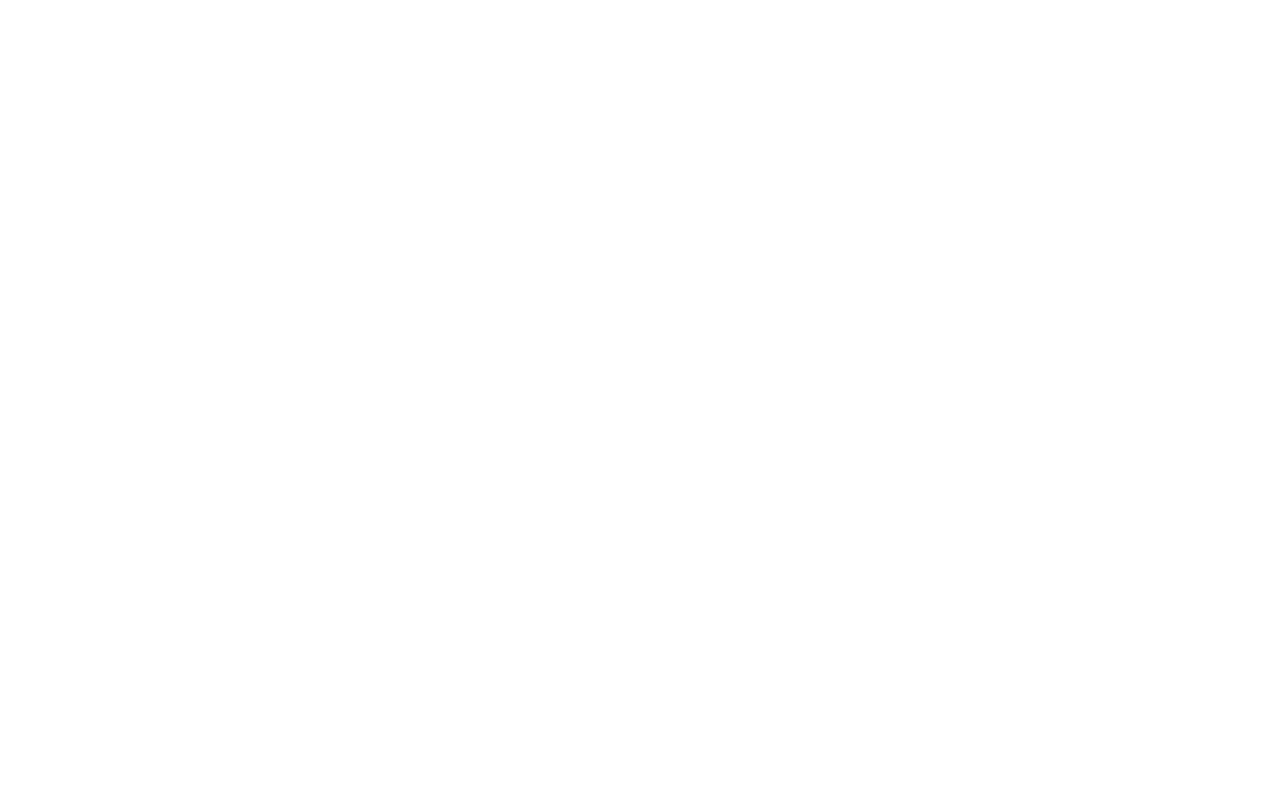
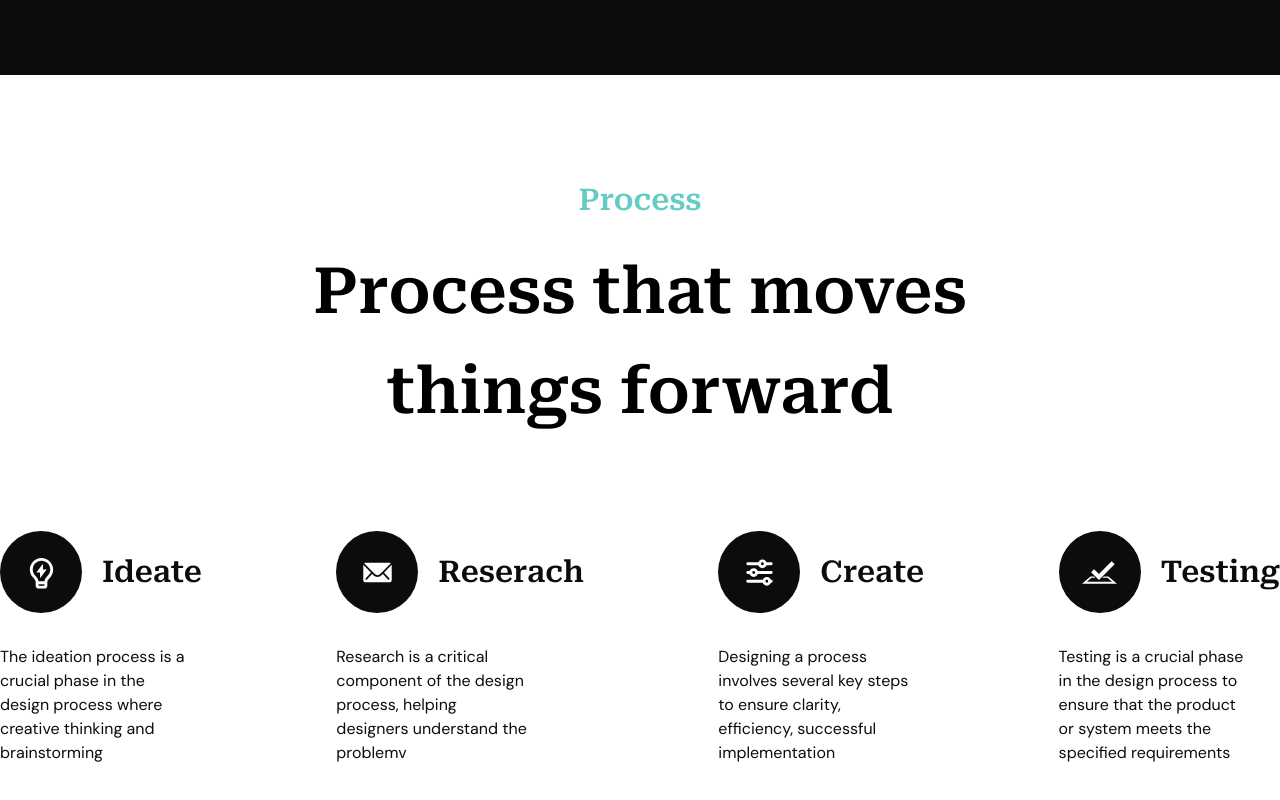
Before and after one commit to mahirTheCoder/canvix-react-projects-one, a React (Vite) app: page / in a window 1280 px wide. Shown: the part 4782-5582 px from the top of the page. Before the commit the page ends 4749 px from the top, so only its background shows below. Built offline with nearby package versions, Linux system fonts and the light colour scheme.

Commit message:
process section done

```diff
--- /dev/null
+++ b/src/Components/Cardone.jsx
@@ -0,0 +1,26 @@
+import React from "react";
+import { RiLightbulbFlashLine } from "react-icons/ri";
+
+const Cardone = ({ pIcon, pHeader, Content }) => {
+  return (
+    <>
+      <div className="both">
+        <div className="cardItem flex items-center gap-5 group">
+          <div className="div lg:w-[82px] w-[40px] lg:h-[82px] h-[40px] rounded-[50%] bg-secondary lg:rounded-[50%] flex justify-center items-center text-white lg:text-[35px]  ">
+            {pIcon}
+          </div>
+          <h2 className="lg:text-[30px] text-lg font-semibold font-roboto text-secondary ">
+            {pHeader}
+          </h2>
+        </div>
+        <div>
+          <p className="w-[195px] text-secondary lg:text-base text-sm font-dm lg:mt-8 mt-5 mb-10 lg:mb-0 ">
+            {Content}
+          </p>
+        </div>
+      </div>
+    </>
+  );
+};
+
+export default Cardone;
--- a/src/Components/Service.jsx
+++ b/src/Components/Service.jsx
@@ -14,10 +14,10 @@
 const Service = () => {
   return (
     <>
-    <div className="container mt-26 px-3 +">
+    <div className="container mt-26 px-3 lg:px-0">
       <CommonHead service1={'Our Services' } service2={'High-impact services for your business'} />
 
-      <div className='flex flex-wrap items-center gap:5 lg:gap-[66px] mt-[91px] pb-[93px] '>
+      <div className='flex flex-wrap items-center gap:5 lg:gap-[120px] mt-[91px] pb-[93px] '>
         <SingleserviceContent icon={<FaPencil className='group-hover:text-secondary'/>}   marketting={'Content Marketing'} content={'Our team creates engaging and shareable content that resonates with your audience, drives organic traffic'} />
         <SingleserviceContent icon={< RiQuillPenAiFill  className='group-hover:text-secondary'/>}   marketting={'Graphic Design '} content={'Unlock the power of visual storytelling with our expert graphic design services tailored to elevate your brand and captivate.'} />
         <SingleserviceContent icon={<HiOutlineSpeakerphone className='group-hover:text-secondary'/>}   marketting={'Digital Marketing '} content={'Elevate your brands online presence with our data-driven digital marketing strategie From SEO and content marketing'} />
--- a/src/Components/process.jsx
+++ b/src/Components/process.jsx
@@ -1,11 +1,48 @@
-import React from 'react'
+import React from "react";
+import CommonHead from "./CommonHead";
+import Cardone from "./cardOne";
+import { RiLightbulbFlashLine } from "react-icons/ri";
+import { IoIosMail } from "react-icons/io";
+import { TbAdjustmentsHorizontal } from "react-icons/tb";
+import { SiTestcafe } from "react-icons/si";
 
 const Process = () => {
   return (
     <>
+      <section id="process " className="mt-[107px]">
+        <div className="container">
+          <div className="header">
+            <CommonHead
+              service1={"Process"}
+              service2={"Process that moves things forward"}
+            />
+          </div>
+          <div className="processContent flex lg:justify-between justify-center  flex-wrap mt-[90px] px-3 lg:px-0 mb-[139px]">
+            <Cardone
+              pIcon={<RiLightbulbFlashLine/>}
+              pHeader={"Ideate"}
+              Content={"The ideation process is a crucial phase in the design process where creative thinking and brainstorming"}
+            />
+            <Cardone
+              pIcon={<IoIosMail/>}
+              pHeader={"Reserach"}
+              Content={"Research is a critical component of the design process, helping designers understand the problemv "}
+            />
+            <Cardone
+              pIcon={<TbAdjustmentsHorizontal />}
+              pHeader={"Create"}
+              Content={"Designing a process involves several key steps to ensure clarity, efficiency, successful implementation"}
+            />
+            <Cardone
+              pIcon={<SiTestcafe />}
+              pHeader={"Testing"}
+              Content={"Testing is a crucial phase in the design process to ensure that the product or system meets the specified requirements"}
+            />
+          </div>
+        </div>
+      </section>
+    </>
+  );
+};
 
-    </>
-  )
-}
-
-export default Process
+export default Process;
--- a/src/Page/Home.jsx
+++ b/src/Page/Home.jsx
@@ -2,6 +2,8 @@
 import Banner from "../Components/Banner";
 import Service from "../Components/Service";
 import About from "../Components/About";
+import Process from "../Components/process";
+
 
 const Home = () => {
   return (
@@ -9,6 +11,7 @@
       <Banner />
       <Service />
       <About/>
+      <Process />
     </>
   );
 };
```
